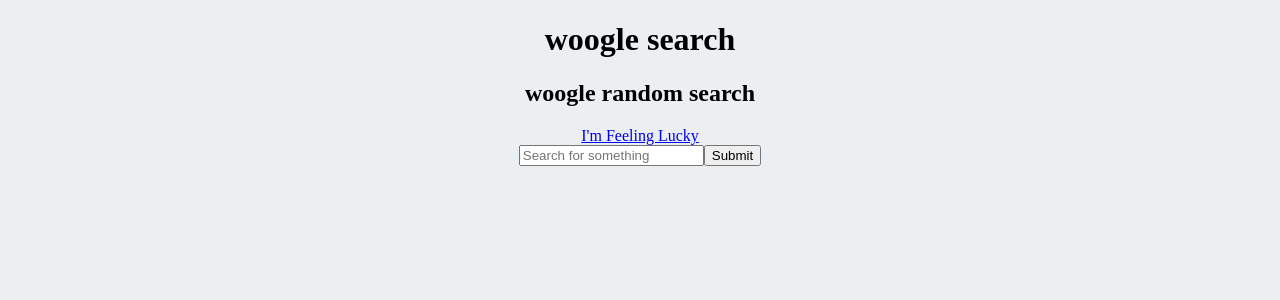
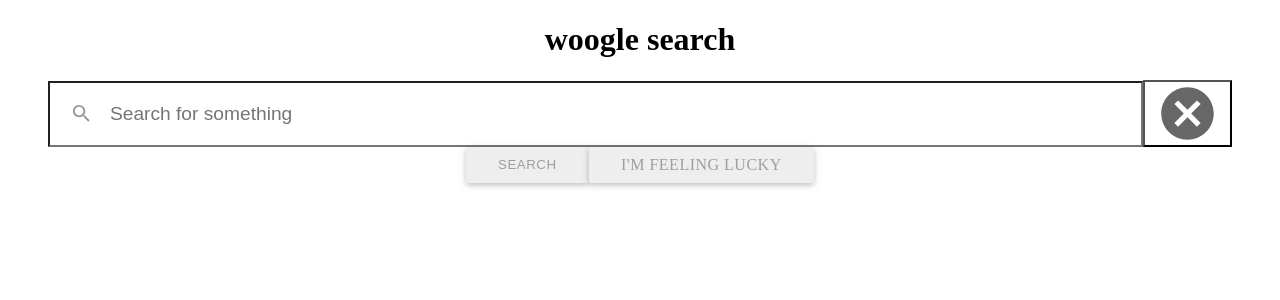
Before and after one commit to shablcuShaluRai/woogle, a React (Create React App) app: page / in a window 1280 px wide. Shown: the top 300 px of the page. Built offline with nearby package versions, Linux system fonts and the light colour scheme.

Commit message:
wikipedia search

```diff
--- a/public/index.html
+++ b/public/index.html
@@ -19,7 +19,7 @@
       work correctly both with client-side routing and a non-root public URL.
       Learn how to configure a non-root public URL by running `npm run build`.
     -->
-    <title>React App</title>
+    <title>Woogle Search</title>
   </head>
   <body>
     <noscript>
--- a/src/App.js
+++ b/src/App.js
@@ -53,14 +53,6 @@ class App extends Component {
     return (
       <div className="App">
          <h1> woogle search </h1>
-         <h2> woogle random search </h2>
-         <div>
-           <a href="http://en.wikipedia.org/wiki/Special:Random"
-             className="waves-effect waves-light btn grey lighten-3 grey-text"
-             id='radomBtn'
-             target="_blank"
-             rel="noopener noreferrer">I'm Feeling Lucky </a>
-         </div>
          <Search  onSearch={this.handleSearch}/>
          <Result results={this.state.results}/>
      </div>
--- a/src/Result.js
+++ b/src/Result.js
@@ -19,21 +19,28 @@ export default class Result extends Component {
 
       let heading = results && results.headings
       ? results.headings.map((head,key) =>
-        <div className={this.state.showIndex == key ? "expand" :"normalbar"} key={key} onClick={this.showDesription.bind(this, key)}>
-          <p>{head}</p>
+        <div key={key} onClick={this.showDesription.bind(this, key)}>
+          <a href='#'><p className="accordion">{head}</p></a>
           <div>
           <p>
-          {this.state.showIndex == key ? <a href={url[key]}
-                        className=" grey"
+          {this.state.showIndex == key ?
+            <div>
+              <p>  {description[key]} </p>
+            <a href={url[key]}
+                        className="btn-floating btn-tiny waves-effect waves-light grey"
                         target="_blank"
-                        rel="noopener noreferrer">{description[key]}
-                      </a> :''}
+                        rel="noopener noreferrer">
+                        <i className="material-icons">{url[key]}</i>
+                      </a>
+
+    </div>
+                      :''}
 
           </p>
           </div>
         </div>
       )
-      :<div>Data not found for {results.query}</div>;
+      :<div><h1>Data not found for {results.query}</h1></div>;
 
       console.log("shalu head", heading);
 
--- a/src/Search.js
+++ b/src/Search.js
@@ -17,14 +17,16 @@ export default class Search extends Component{
    }
 
    handleSubmit(event) {
-    //  alert('you have submitted: ' + this.state.query);
-    let query = this.state.query.trim();
+      let query = this.state.query.trim();
       if (!query) {
           return;
       }
       this.props.onSearch(query)
        event.preventDefault();
-       this.setState({ query: '' })
+
+   }
+   handleReset(){
+     this.setState({query:''})
    }
 
    handleSubmit = this.handleSubmit.bind(this);
@@ -33,14 +35,25 @@ export default class Search extends Component{
 render(){
   return(
     <div >
-    <form onSubmit={this.handleSubmit}>
-  <input className="search-box-text"
+
+  <input
+  className="search-box-text"
   type="text"
   placeholder="Search for something"
   onChange={this.handleChange}
-   value={this.state.query}/>
-    <input type="submit" value="Submit" />
-    </form>
+  value={this.state.query}/>
+  <button onClick={this.handleReset.bind(this)} className='remove'/>
+  <button onClick={this.handleSubmit}
+  className="waves-effect waves-light btn grey lighten-3 grey-text">Search</button>
+
+    <a href="http://en.wikipedia.org/wiki/Special:Random"
+      className="waves-effect waves-light btn grey lighten-3 grey-text"
+      id='radomBtn'
+      target="_blank"
+      rel="noopener noreferrer">I'm Feeling Lucky </a>
+
+
+
 
     </div>
 
--- a/src/index.css
+++ b/src/index.css
@@ -1,53 +1,123 @@
 
-
-#preloader {
-	height: 10px;
+p.accordion {
+    background-color: #eee;
+    color: #444;
+    cursor: pointer;
+    padding: 18px;
+    width: 100%;
+    border: none;
+    text-align: left;
+    outline: none;
+    font-size: 15px;
+    transition: 0.4s;
 }
 
-.progress {
-	margin-top: 0;
+button.accordion.active, button.accordion:hover {
+    background-color: #ddd;
 }
 
-/*Body*/
-body {
-	background-color: #eceff1;
+div.panel {
+    padding: 0 18px;
+    background-color: white;
+    max-height: 0;
+    overflow: hidden;
+    transition: max-height 0.2s ease-out;
 }
 
-/*Search Form*/
+.search-box-text {
+  width: 80%;
+  padding: 20px 20px 20px 60px;
+  background-image: url('./icons/search.svg');
+   background-repeat: no-repeat;
+  background-position: 20px center;
+  background-size: 1.2em;
+  font-size: 1.2em;
+  border: 2;
 
-/* Buttons */
-.buttons {
-	text-align: right;
-	margin-top: 1%;
-	margin-right: 7%;
+}
+.remove {
+    margin: 0 auto;
+padding: 38px 25px 25px 60px;
+    font-size: 8pt;
+    position:relative;
+    width: 58px;
+   height: 58px;
+   background-color: transparent;
+   background-image: url('./icons/cancel.svg');
+   background-size: 100% 100%;
+  color: black;
+ cursor: pointer;
+ align: center;
+
 }
 
-#searchBtn {
-	text-transform: capitalize;
-	margin-right: 1%;
+.grey.lighten-3 {
+    background-color: #eee !important;
 }
 
-#randomBtn {
-	text-transform: capitalize;
+.waves-effect {
+    position: relative;
+    cursor: pointer;
+    display: inline-block;
+    overflow: hidden;
+    -webkit-user-select: none;
+    -moz-user-select: none;
+    -ms-user-select: none;
+    user-select: none;
+    -webkit-tap-highlight-color: transparent;
+    vertical-align: middle;
+    z-index: 1;
+    will-change: opacity, transform;
+    transition: all .3s ease-out;
 }
 
-.searchResults {
-	margin-top: 90px;
+.btn, .btn-large {
+    text-decoration: none;
+    color: #fff;
+    background-color: #26a69a;
+    text-align: center;
+    letter-spacing: .5px;
+    transition: .2s ease-out;
+    cursor: pointer;
 }
 
-
-#results >li:hover {
-	margin-left: -3px;
-	border-left: 3px solid #e91e63;
+.btn, .btn-large, .btn-flat {
+    border: none;
+    border-radius: 2px;
+    display: inline-block;
+    height: 36px;
+    line-height: 36px;
+    outline: 0;
+    padding: 0 2rem;
+    text-transform: uppercase;
+    vertical-align: middle;
+    -webkit-tap-highlight-color: transparent;
 }
 
-li:hover .collapsible-header {
-	font-weight: bold;
+.z-depth-1, nav, .card-panel, .card, .toast, .btn, .btn-large, .btn-floating, .dropdown-content, .collapsible, .side-nav {
+    box-shadow: 0 2px 5px 0 rgba(0,0,0,0.16), 0 2px 10px 0 rgba(0,0,0,0.12);
 }
 
-/* Footer */
-.footer {
-	width: 100%;
-	font-family: Roboto;
-	text-align: center;
+.grey-text {
+    color: #9e9e9e !important;
 }
+
+.grey {
+    background-color: #9e9e9e !important;
+}
+
+.material-icons {
+    font-family: 'Material Icons';
+    font-weight: normal;
+    font-style: normal;
+    font-size: 24px;
+    line-height: 1;
+    letter-spacing: normal;
+    text-transform: none;
+    display: inline-block;
+    white-space: nowrap;
+    word-wrap: normal;
+    direction: ltr;
+    -webkit-font-feature-settings: 'liga';
+    -webkit-font-smoothing: antialiased;
+}
```
Also changed, not shown: src/icons/cancel.svg (added), src/icons/search.svg (added).
